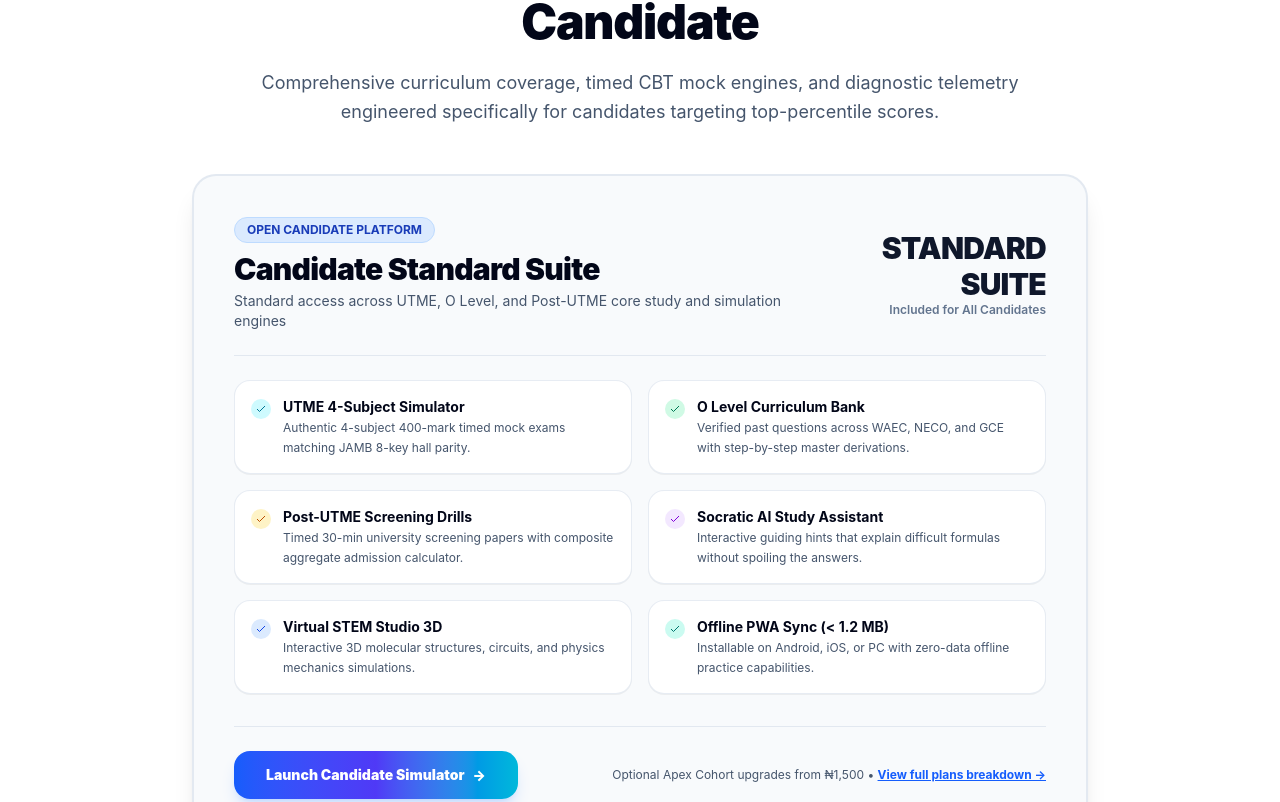
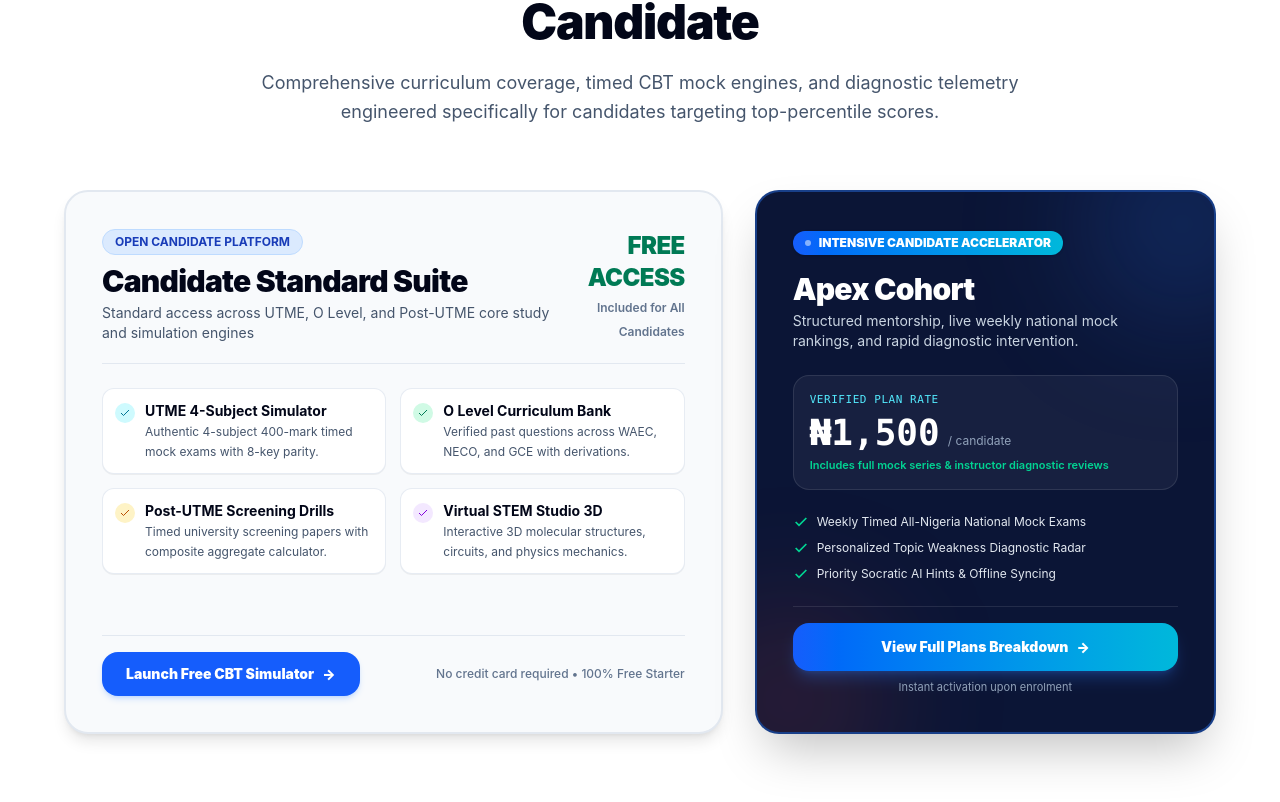
Before and after one commit to JAVABOI05/BRAINLAB-EXAM-CBT, a Next.js app: page / in a window 1280 px wide. Shown: the part 9678-10480 px from the top of the page. Built offline with nearby package versions, Linux system fonts and the light colour scheme; no server answers; the database is empty.

Commit message:
feat(home): style pricing teaser with light standard suite and deep navy cohort highlight card

```diff
--- a/app/components/home/HomePricingTeaser.tsx
+++ b/app/components/home/HomePricingTeaser.tsx
@@ -34,13 +34,13 @@ export function HomePricingTeaser() {
     <section
       id="pricing"
       aria-label="BrainLab Open Academic Platform and Plans"
-      className="scroll-mt-20 sm:scroll-mt-24 py-16 sm:py-20 lg:py-24 border-b border-slate-200 bg-white text-slate-900"
+      className="scroll-mt-20 sm:scroll-mt-24 py-16 sm:py-20 lg:py-24 border-b border-slate-200 bg-white text-slate-900 overflow-hidden"
     >
       <div className="mx-auto max-w-7xl px-4 sm:px-6 lg:px-8">
         {/* Section Header */}
-        <div className="text-center max-w-3xl mx-auto mb-12">
+        <div className="text-center max-w-3xl mx-auto mb-12 sm:mb-16">
           <span className="inline-flex items-center gap-1.5 px-3.5 py-1 rounded-full text-xs font-black bg-blue-50 text-blue-800 border border-blue-200 mb-3 shadow-2xs">
-            UNIFIED EXAMINATION PREPARATION &bull; 3 CANDIDATE TRACKS
+            TRANSPARENT CANDIDATE ACCESS &bull; HONEST COMMITMENT
           </span>
           <h2 className="text-3xl sm:text-4xl lg:text-5xl font-black text-slate-950 tracking-tight leading-tight">
             Complete Academic Superpowers for Every Candidate
@@ -50,9 +50,13 @@ export function HomePricingTeaser() {
           </p>
         </div>
 
-        {/* Candidate Standard Suite Bento Card */}
-        <div className="max-w-4xl mx-auto rounded-3xl p-6 sm:p-10 border-2 border-slate-200/90 bg-[#F8FAFC] shadow-xl relative">
-          <div className="flex flex-col sm:flex-row sm:items-center justify-between gap-4 border-b border-slate-200 pb-6 mb-6">
+        {/* Pricing Layout: Light Standard Platform + One Deep Navy Highlight Card */}
+        <div className="grid grid-cols-1 lg:grid-cols-12 gap-8 items-stretch max-w-6xl mx-auto">
+
+          {/* 1. CANDIDATE STANDARD SUITE (Light Surface Bento Card) */}
+          <div className="lg:col-span-7 rounded-3xl p-6 sm:p-8 lg:p-9 border-2 border-slate-200 bg-[#F8FAFC] shadow-lg flex flex-col justify-between">
+            <div>
+              <div className="flex flex-col sm:flex-row sm:items-center justify-between gap-4 border-b border-slate-200 pb-5 mb-6">
                 <div>
                   <div className="inline-flex items-center gap-1.5 px-3 py-1 rounded-full text-xs font-bold bg-blue-100 text-blue-800 border border-blue-200 mb-2">
                     OPEN CANDIDATE PLATFORM
@@ -65,14 +69,14 @@ export function HomePricingTeaser() {
                   </p>
                 </div>
                 <div className="text-left sm:text-right">
-              <span className="text-2xl sm:text-3xl font-black text-slate-900 uppercase tracking-tight">Standard Suite</span>
-              <span className="text-xs text-slate-500 block font-semibold">Included for All Candidates</span>
+                  <span className="text-xl sm:text-2xl font-black text-emerald-700 uppercase tracking-tight block">Free Access</span>
+                  <span className="text-xs text-slate-500 font-semibold">Included for All Candidates</span>
                 </div>
               </div>
 
-          {/* 6 Core Feature Pillars */}
-          <div className="grid grid-cols-1 md:grid-cols-2 gap-4 text-xs sm:text-sm text-slate-800">
-            <div className="flex items-start gap-3 rounded-2xl bg-white p-4 border border-slate-200/80 shadow-2xs">
+              {/* Core Feature Pillars */}
+              <div className="grid grid-cols-1 sm:grid-cols-2 gap-3.5 text-xs sm:text-sm text-slate-800 mb-6">
+                <div className="flex items-start gap-2.5 rounded-xl bg-white p-3 border border-slate-200/80 shadow-2xs">
                   <span className="flex h-5 w-5 shrink-0 items-center justify-center rounded-full bg-cyan-100 text-cyan-700 mt-0.5" aria-hidden="true">
                     <svg className="h-3 w-3 stroke-current stroke-2 fill-none" viewBox="0 0 24 24">
                       <polyline points="20 6 9 17 4 12" />
@@ -80,10 +84,11 @@ export function HomePricingTeaser() {
                   </span>
                   <div>
                     <strong className="text-slate-950 block font-bold">UTME 4-Subject Simulator</strong>
-                <span className="text-slate-600 text-xs">Authentic 4-subject 400-mark timed mock exams matching JAMB 8-key hall parity.</span>
+                    <span className="text-slate-600 text-xs">Authentic 4-subject 400-mark timed mock exams with 8-key parity.</span>
                   </div>
                 </div>
-            <div className="flex items-start gap-3 rounded-2xl bg-white p-4 border border-slate-200/80 shadow-2xs">
+
+                <div className="flex items-start gap-2.5 rounded-xl bg-white p-3 border border-slate-200/80 shadow-2xs">
                   <span className="flex h-5 w-5 shrink-0 items-center justify-center rounded-full bg-emerald-100 text-emerald-700 mt-0.5" aria-hidden="true">
                     <svg className="h-3 w-3 stroke-current stroke-2 fill-none" viewBox="0 0 24 24">
                       <polyline points="20 6 9 17 4 12" />
@@ -91,10 +96,11 @@ export function HomePricingTeaser() {
                   </span>
                   <div>
                     <strong className="text-slate-950 block font-bold">O Level Curriculum Bank</strong>
-                <span className="text-slate-600 text-xs">Verified past questions across WAEC, NECO, and GCE with step-by-step master derivations.</span>
+                    <span className="text-slate-600 text-xs">Verified past questions across WAEC, NECO, and GCE with derivations.</span>
                   </div>
                 </div>
-            <div className="flex items-start gap-3 rounded-2xl bg-white p-4 border border-slate-200/80 shadow-2xs">
+
+                <div className="flex items-start gap-2.5 rounded-xl bg-white p-3 border border-slate-200/80 shadow-2xs">
                   <span className="flex h-5 w-5 shrink-0 items-center justify-center rounded-full bg-amber-100 text-amber-700 mt-0.5" aria-hidden="true">
                     <svg className="h-3 w-3 stroke-current stroke-2 fill-none" viewBox="0 0 24 24">
                       <polyline points="20 6 9 17 4 12" />
@@ -102,63 +108,114 @@ export function HomePricingTeaser() {
                   </span>
                   <div>
                     <strong className="text-slate-950 block font-bold">Post-UTME Screening Drills</strong>
-                <span className="text-slate-600 text-xs">Timed 30-min university screening papers with composite aggregate admission calculator.</span>
+                    <span className="text-slate-600 text-xs">Timed university screening papers with composite aggregate calculator.</span>
                   </div>
                 </div>
-            <div className="flex items-start gap-3 rounded-2xl bg-white p-4 border border-slate-200/80 shadow-2xs">
+
+                <div className="flex items-start gap-2.5 rounded-xl bg-white p-3 border border-slate-200/80 shadow-2xs">
                   <span className="flex h-5 w-5 shrink-0 items-center justify-center rounded-full bg-purple-100 text-purple-700 mt-0.5" aria-hidden="true">
                     <svg className="h-3 w-3 stroke-current stroke-2 fill-none" viewBox="0 0 24 24">
                       <polyline points="20 6 9 17 4 12" />
                     </svg>
                   </span>
                   <div>
-                <strong className="text-slate-950 block font-bold">Socratic AI Study Assistant</strong>
-                <span className="text-slate-600 text-xs">Interactive guiding hints that explain difficult formulas without spoiling the answers.</span>
+                    <strong className="text-slate-950 block font-bold">Virtual STEM Studio 3D</strong>
+                    <span className="text-slate-600 text-xs">Interactive 3D molecular structures, circuits, and physics mechanics.</span>
                   </div>
-            </div>
-            <div className="flex items-start gap-3 rounded-2xl bg-white p-4 border border-slate-200/80 shadow-2xs">
-              <span className="flex h-5 w-5 shrink-0 items-center justify-center rounded-full bg-blue-100 text-blue-700 mt-0.5" aria-hidden="true">
-                <svg className="h-3 w-3 stroke-current stroke-2 fill-none" viewBox="0 0 24 24">
-                  <polyline points="20 6 9 17 4 12" />
-                </svg>
-              </span>
-              <div>
-                <strong className="text-slate-950 block font-bold">Virtual STEM Studio 3D</strong>
-                <span className="text-slate-600 text-xs">Interactive 3D molecular structures, circuits, and physics mechanics simulations.</span>
-              </div>
-            </div>
-            <div className="flex items-start gap-3 rounded-2xl bg-white p-4 border border-slate-200/80 shadow-2xs">
-              <span className="flex h-5 w-5 shrink-0 items-center justify-center rounded-full bg-teal-100 text-teal-700 mt-0.5" aria-hidden="true">
-                <svg className="h-3 w-3 stroke-current stroke-2 fill-none" viewBox="0 0 24 24">
-                  <polyline points="20 6 9 17 4 12" />
-                </svg>
-              </span>
-              <div>
-                <strong className="text-slate-950 block font-bold">Offline PWA Sync (&lt; 1.2 MB)</strong>
-                <span className="text-slate-600 text-xs">Installable on Android, iOS, or PC with zero-data offline practice capabilities.</span>
                 </div>
               </div>
             </div>
 
-          <div className="mt-8 pt-6 border-t border-slate-200 flex flex-col sm:flex-row items-center justify-between gap-4">
+            <div className="pt-4 border-t border-slate-200 flex flex-col sm:flex-row items-center justify-between gap-3">
               <Link
                 href="/cbt"
-              className="w-full sm:w-auto inline-flex items-center justify-center gap-2 rounded-2xl bg-gradient-to-r from-blue-600 via-indigo-600 to-cyan-500 hover:from-blue-500 hover:to-cyan-400 px-8 py-3.5 text-sm font-black text-white shadow-lg shadow-blue-500/20 transition active:scale-95"
+                className="w-full sm:w-auto inline-flex items-center justify-center gap-2 rounded-2xl bg-blue-600 hover:bg-blue-700 px-6 py-3 text-sm font-black text-white shadow-md shadow-blue-500/20 transition active:scale-95 bl-focus-ring"
               >
-              <span>Launch Candidate Simulator</span>
+                <span>Launch Free CBT Simulator</span>
                 <span aria-hidden="true">&rarr;</span>
               </Link>
+              <span className="text-xs text-slate-500 font-medium">
+                No credit card required &bull; 100% Free Starter
+              </span>
+            </div>
+          </div>
 
+          {/* 2. THE DEEP NAVY HIGHLIGHT CARD (Cohort Intensive Upgrade) */}
+          <div className="lg:col-span-5 rounded-3xl p-6 sm:p-8 lg:p-9 border-2 border-blue-500/40 bg-[#0B1536] text-white shadow-2xl relative overflow-hidden flex flex-col justify-between">
+            {/* Top Coral & Blue Accent Glow */}
+            <div className="pointer-events-none absolute -top-16 -right-16 h-48 w-48 rounded-full bg-blue-500/20 blur-3xl" aria-hidden="true" />
+            <div className="pointer-events-none absolute -bottom-16 -left-16 h-48 w-48 rounded-full bg-[#FF5238]/15 blur-3xl" aria-hidden="true" />
+
+            <div className="relative z-10">
+              <div className="inline-flex items-center gap-2 px-3 py-1 rounded-full text-xs font-black bg-gradient-to-r from-blue-600 to-cyan-500 text-white mb-4 shadow-sm">
+                <span className="h-1.5 w-1.5 rounded-full bg-white animate-pulse" />
+                <span>INTENSIVE CANDIDATE ACCELERATOR</span>
+              </div>
+
+              <h3 className="text-2xl sm:text-3xl font-black text-white tracking-tight">
+                {cohortConfig.active_cohort_name}
+              </h3>
+              <p className="text-xs sm:text-sm text-slate-300 mt-1 mb-6">
+                Structured mentorship, live weekly national mock rankings, and rapid diagnostic intervention.
+              </p>
+
+              {/* Dynamic Rate Display */}
               <div
-              className="text-xs text-slate-600 text-center sm:text-right"
+                className="rounded-2xl border border-white/10 bg-white/5 p-4 mb-6"
                 data-plan-rate={plan.price_naira.toLocaleString()}
               >
-              Optional {cohortConfig.active_cohort_name} upgrades from ₦{plan.price_naira.toLocaleString()} &bull;{" "}
-              <Link href="/pricing" className="text-blue-600 hover:text-blue-800 font-bold underline">
-                View full plans breakdown &rarr;
+                <div className="text-[11px] font-mono text-cyan-300 uppercase tracking-wider">
+                  Verified Plan Rate
+                </div>
+                <div className="flex items-baseline gap-2 mt-1">
+                  <span className="text-3xl sm:text-4xl font-black text-white font-mono">
+                    ₦{plan.price_naira.toLocaleString()}
+                  </span>
+                  <span className="text-xs text-slate-400">/ candidate</span>
+                </div>
+                <span className="text-[11px] text-emerald-400 font-semibold block mt-1">
+                  Includes full mock series &amp; instructor diagnostic reviews
+                </span>
+              </div>
+
+              {/* Value Add Bullets */}
+              <ul className="space-y-2.5 text-xs text-slate-200 mb-6">
+                <li className="flex items-center gap-2">
+                  <svg className="h-4 w-4 text-emerald-400 shrink-0" viewBox="0 0 24 24" fill="none" stroke="currentColor" strokeWidth="2.5">
+                    <polyline points="20 6 9 17 4 12" />
+                  </svg>
+                  <span>Weekly Timed All-Nigeria National Mock Exams</span>
+                </li>
+                <li className="flex items-center gap-2">
+                  <svg className="h-4 w-4 text-emerald-400 shrink-0" viewBox="0 0 24 24" fill="none" stroke="currentColor" strokeWidth="2.5">
+                    <polyline points="20 6 9 17 4 12" />
+                  </svg>
+                  <span>Personalized Topic Weakness Diagnostic Radar</span>
+                </li>
+                <li className="flex items-center gap-2">
+                  <svg className="h-4 w-4 text-emerald-400 shrink-0" viewBox="0 0 24 24" fill="none" stroke="currentColor" strokeWidth="2.5">
+                    <polyline points="20 6 9 17 4 12" />
+                  </svg>
+                  <span>Priority Socratic AI Hints &amp; Offline Syncing</span>
+                </li>
+              </ul>
+            </div>
+
+            <div className="relative z-10 pt-4 border-t border-white/10 flex flex-col gap-2">
+              <Link
+                href="/pricing"
+                className="w-full inline-flex items-center justify-center gap-2 rounded-2xl bg-gradient-to-r from-blue-600 to-cyan-500 hover:from-blue-500 hover:to-cyan-400 px-6 py-3.5 text-sm font-black text-white shadow-lg shadow-blue-500/25 transition active:scale-95 bl-focus-ring"
+              >
+                <span>View Full Plans Breakdown</span>
+                <span aria-hidden="true">&rarr;</span>
               </Link>
+              <div className="text-[11px] text-slate-400 text-center">
+                Instant activation upon enrolment
               </div>
             </div>
+
+          </div>
+
         </div>
       </div>
     </section>
```
Lines whose indentation alone changed are shown as unchanged.
